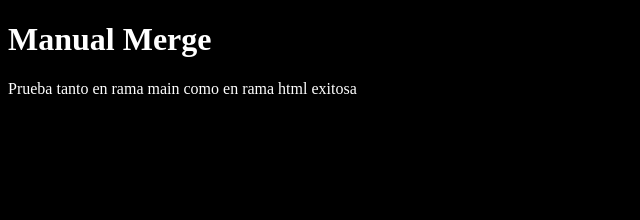
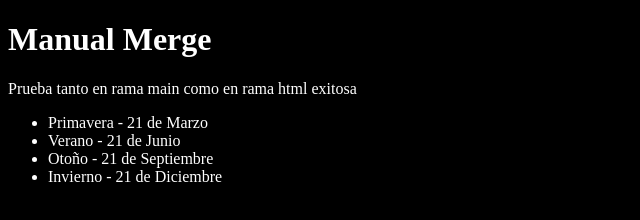
Before and after one commit to Emmalcd/curso-git, a plain HTML site: page index.html in a window 1280 px wide. Shown: the whole page, without its empty margins (0-640 px from the left). Drawn offline with Linux system fonts and the light colour scheme.

Commit message:
Agregando las estaciones del año con sus fechas de inicio

```diff
--- a/index.html
+++ b/index.html
@@ -9,5 +9,12 @@
   <body>
     <h1>Manual Merge</h1>
     <p>Prueba tanto en rama main como en rama html exitosa</p>
+
+    <ul>
+      <li>Primavera - 21 de Marzo</li>
+      <li>Verano - 21 de Junio</li>
+      <li>Otoño - 21 de Septiembre</li>
+      <li>Invierno - 21 de Diciembre</li>
+    </ul>
   </body>
 </html>
```
